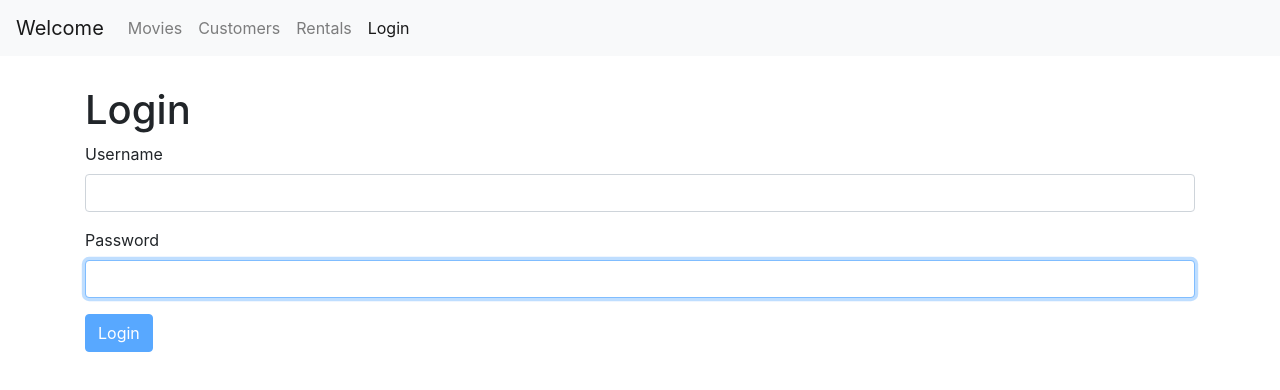
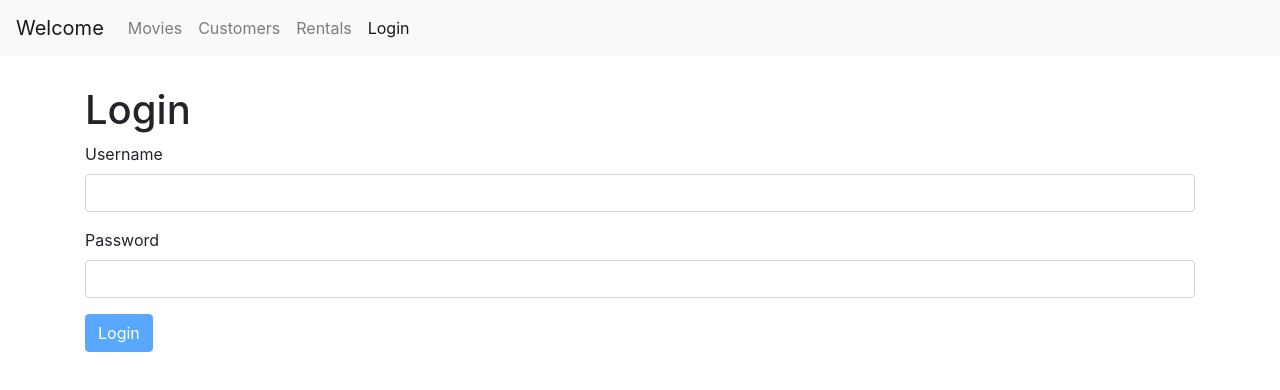
Before and after one commit to mdakram09/mastering-react, a React (Create React App) app in the folder movie-app/: page /login in a window 1280 px wide. Shown: the top 390 px of the page. Built offline with nearby package versions, Linux system fonts and the light colour scheme.

Commit message:
129-Extracting Helper Rendering Methods

```diff
--- a/movie-app/src/components/common/form.jsx
+++ b/movie-app/src/components/common/form.jsx
@@ -1,5 +1,6 @@
 import React, { Component } from "react";
 import Joi from "joi-browser";
+import Input from "./input";
 
 class Form extends Component {
   state = {
@@ -40,6 +41,26 @@ class Form extends Component {
     data[input.name] = input.value;
     this.setState({ data, errors });
   };
+  renderButton(label) {
+    return (
+      <button disabled={this.validate()} className="btn btn-primary">
+        {label}
+      </button>
+    );
+  }
+  renderInput(name, label, type = "text") {
+    const { data, errors } = this.state;
+    return (
+      <Input
+        type={type}
+        name={name}
+        value={data[name]}
+        label={label}
+        onChange={this.handleChange}
+        error={errors[name]}
+      />
+    );
+  }
 }
 
 export default Form;
--- a/movie-app/src/components/common/input.jsx
+++ b/movie-app/src/components/common/input.jsx
@@ -1,17 +1,9 @@
 import React from "react";
-const Input = ({ name, label, value, onChange, error }) => {
+const Input = ({ name, label, error, ...rest }) => {
   return (
     <div className="form-group">
       <label htmlFor={name}>{label}</label>
-      <input
-        value={value}
-        onChange={onChange}
-        name={name}
-        autoFocus
-        id={name}
-        type="text"
-        className="form-control"
-      />
+      <input {...rest} name={name} id={name} className="form-control" />
       {error && <div className="alert alert-danger">{error}</div>}
     </div>
   );
--- a/movie-app/src/components/loginForm.jsx
+++ b/movie-app/src/components/loginForm.jsx
@@ -18,23 +18,9 @@ class LoginForm extends Form {
       <div>
         <h1>Login</h1>
         <form onSubmit={this.handleSubmit}>
-          <Input
-            name="username"
-            value={data.username}
-            label="Username"
-            onChange={this.handleChange}
-            error={errors.username}
-          />
-          <Input
-            name="password"
-            value={data.password}
-            label="Password"
-            onChange={this.handleChange}
-            error={errors.password}
-          />
-          <button disabled={this.validate()} className="btn btn-primary">
-            Login
-          </button>
+          {this.renderInput("username", "Username")}
+          {this.renderInput("password", "Password", "password")}
+          {this.renderButton("Login")}
         </form>
       </div>
     );
```
